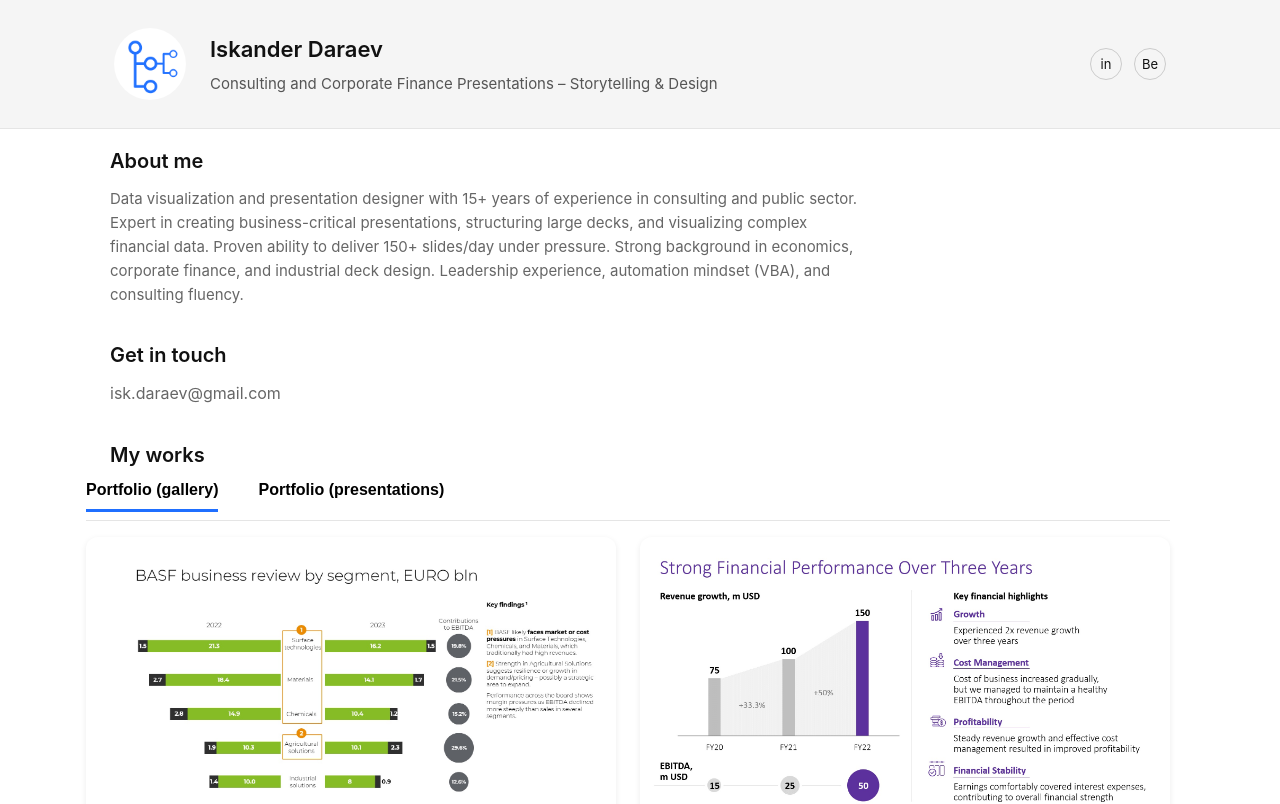
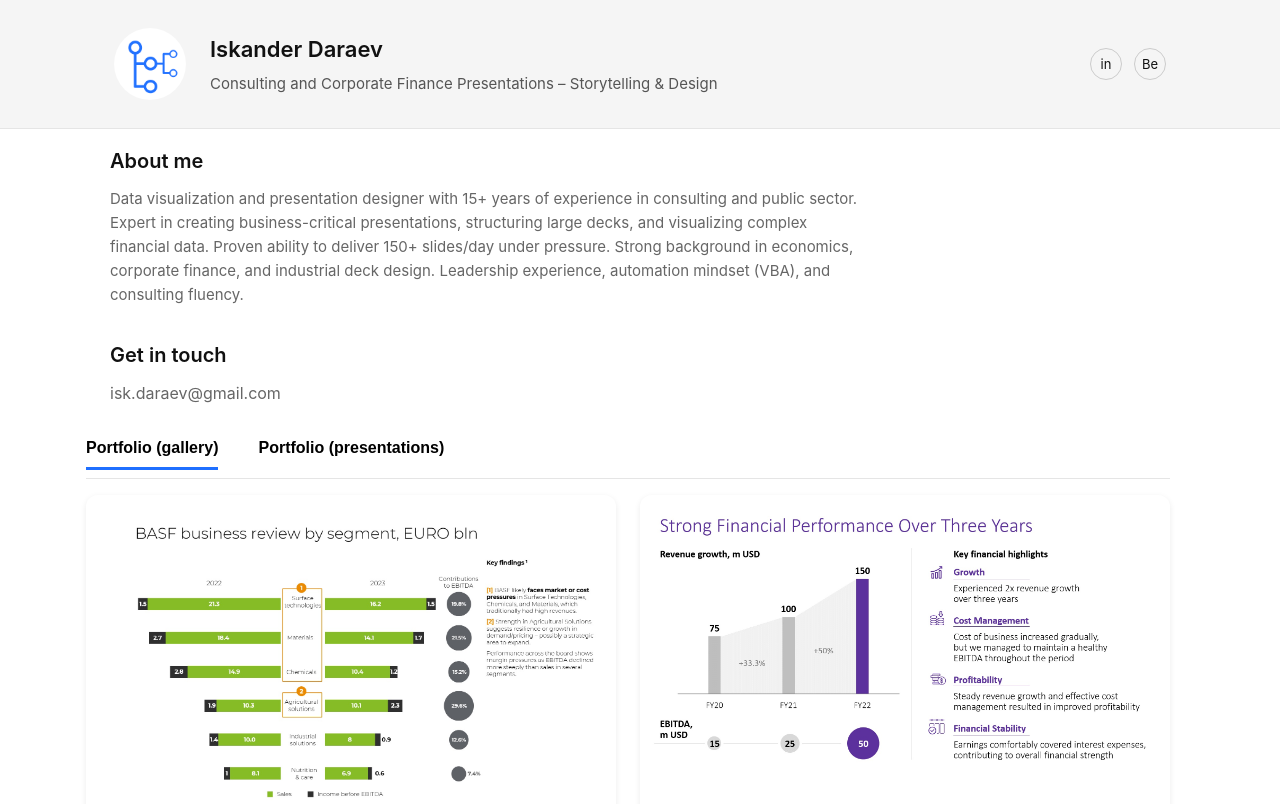
Before and after one commit to isk06/ruportfo, a Next.js app: page / in a window 1280 px wide. Shown: the top 804 px of the page. Built offline with nearby package versions, Linux system fonts and the light colour scheme.

Commit message:
Freeze My works and tabs while scrolling portfolio

```diff
--- a/app/page.tsx
+++ b/app/page.tsx
@@ -86,7 +86,7 @@ export default function HomePage() {
 
       {/* ================= WORKS ================= */}
       <section className="section">
-        <h2>My works</h2>
+
 
         <PortfolioTabs
           images={imageFiles}
```
